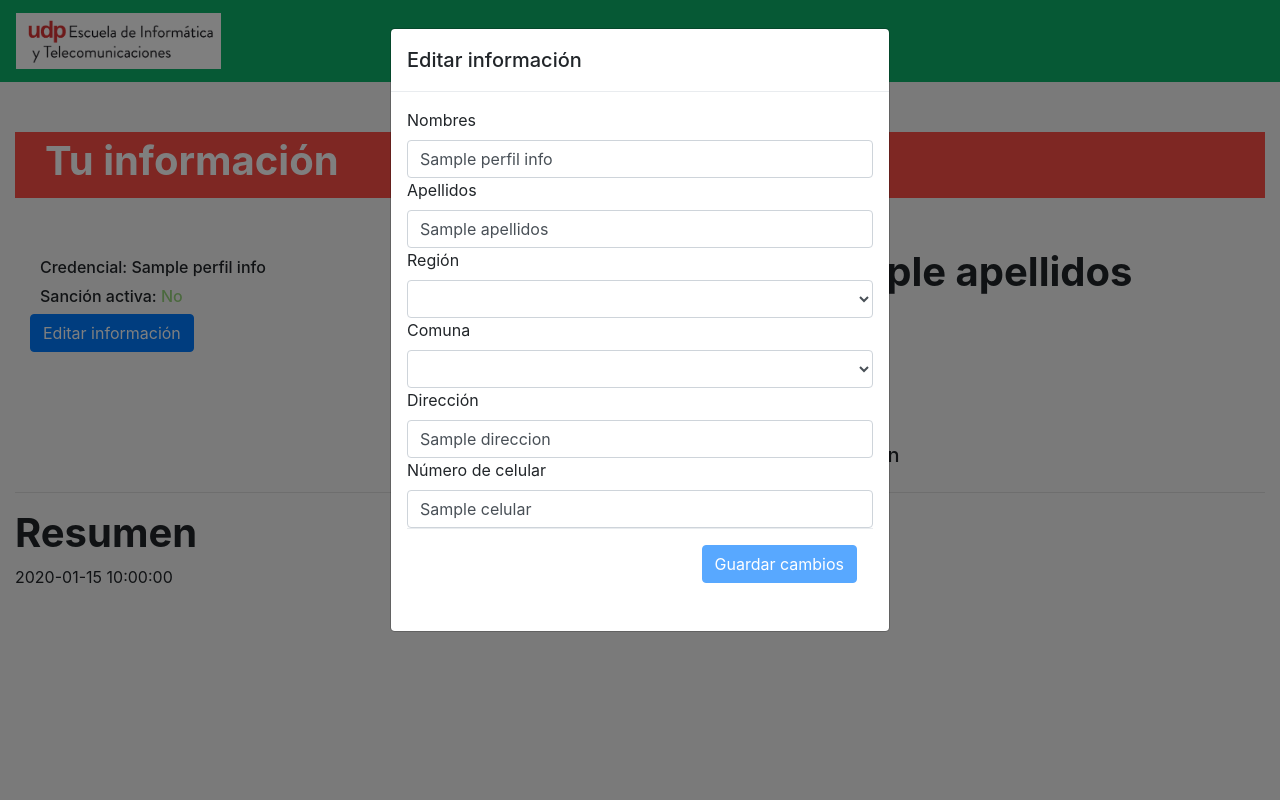
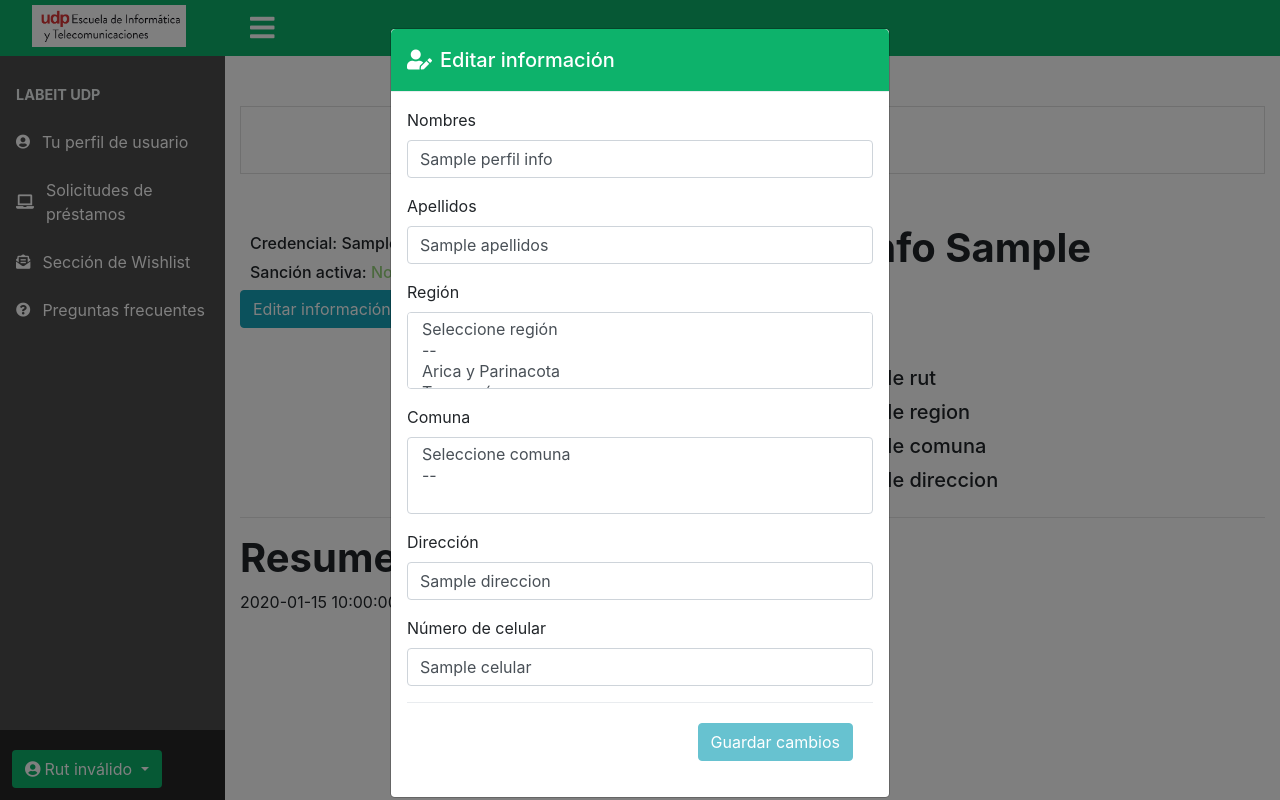
Before and after one commit to PabloMunozP/LabEIT, a Flask app: template app/templates/victor/perfil.html in a window 1280 px wide. Run offline with Flask 2, Linux system fonts and the light colour scheme; the template is opened without the code that fills it: most values are stand-ins (such as "Sample title", 1, 10 or a date in 2020); some libraries are stand-ins or nearby versions.

Commit message:
perfil arreglado 08.06

```diff
--- a/app/templates/victor/configurar_perfil.html
+++ b/app/templates/victor/configurar_perfil.html
@@ -2,8 +2,8 @@
   <div id="editar_informacion" class="modal fade in" tabindex="-1" role="dialog" aria-labelledby="editar_informacion_label" aria-hidden="true" data-keyboard="false" data-backdrop="static">
       <div class="modal-dialog" role="document">
         <div class="modal-content">
-          <div class="modal-header">
-            <h5 class="modal-title" id="editar_informacion_label">Editar información</h5>
+          <div class="modal-header bg-verde-eit">
+            <h5 class="modal-title text-white" id="editar_informacion_label"><i class="fas fa-user-edit mr-2"></i>Editar información</h5>
               <!-- <button type="button" class="close" data-dismiss="modal" aria-label="Close"></button>
                 <span aria-hidden="true">&times; asdasdds</span>
               </button> -->
@@ -11,33 +11,43 @@
         <form id="editar_form" action="/perfil/actualizar_informacion" method="POST">
           <div class="modal-body">
 
-                  <label for="nombres"> Nombres</label>
-                  <div>
-                  <input class="form-control" type="text" name="nombres" id="nombres" onchange="validar_informacion_perfil()" value="">
+                  <div class="form-group">
+                    <label for="nombres">Nombres</label>
+                    <input class="form-control" type="text" name="nombres" id="nombres" onchange="validar_informacion_perfil()" value="">
+                  </div>
 
-                  <label for="apellidos"> Apellidos</label>
-                  <input class="form-control" type="text" name="apellidos" id="apellidos" onchange="validar_informacion_perfil()" value="">
+                  <div class="form-group">
+                    <label for="apellidos">Apellidos</label>
+                    <input class="form-control" type="text" name="apellidos" id="apellidos" onchange="validar_informacion_perfil()" value="">
+                  </div>
 
-                  <label for="regiones"> Región</label>
-                  <select class="form-control" name="region" id="regiones" onchange="validar_informacion_perfil();"></select>
+                  <div class="form-group">
+                    <label for="regiones">Región</label>
+                    <select class="form-control" size="3" name="region" id="regiones" onchange="validar_informacion_perfil();"></select>
+                  </div>
 
-                  <label for="comunas"> Comuna</label>
-                  <select class="form-control" name="comuna" id="comunas" onchange="validar_informacion_perfil()"></select>
+                  <div class="form-group">
+                    <label for="comunas">Comuna</label>
+                    <select class="form-control" size="3" name="comuna" id="comunas" onchange="validar_informacion_perfil()"></select>
+                  </div>
 
-                  <label for="direccion"> Dirección</label>
-                  <input class="form-control" type="text" name="direccion" id="direccion" onchange="validar_informacion_perfil()" value="">
+                  <div class="form-group">
+                    <label for="direccion">Dirección</label>
+                    <input class="form-control" type="text" name="direccion" id="direccion" onchange="validar_informacion_perfil()" value="">
+                  </div>
 
-                  <label for="celular"> Número de celular</label>
-                  <input class="form-control" type="text" name="celular" id="celular" onchange="validar_informacion_perfil()" value="">
+                  <div class="form-group">
+                    <label for="celular"> Número de celular</label>
+                    <input class="form-control" type="text" name="celular" id="celular" onchange="validar_informacion_perfil()" value="">
+                  </div>
 
-          </div>
           <div class="modal-footer">
                   {% if completar_info == False %}
                   <button type="button" id="boton_cerrar" class="btn btn-secondary" data-dismiss="modal" onclick="Cargar_informacion()">Cancelar</button>
                   {% else %}
                   <button type="button" id="boton_cerrar" class="btn btn-secondary" data-dismiss="modal" onclick="Cargar_informacion()" hidden>Cancelar</button>
                   {% endif %}
-                  <button type="summit" id="boton_guardar" class="btn btn-primary" disabled="disabled"> Guardar cambios</button>
+                  <button type="summit" id="boton_guardar" class="btn btn-info" disabled="disabled"> Guardar cambios</button>
           </div>
         </form>
       </div>
--- a/app/templates/victor/perfil.html
+++ b/app/templates/victor/perfil.html
@@ -1,27 +1,5 @@
-<head>
-    <title>Perfil</title>
-    <meta charset="utf-8">
-        <meta http-equiv="X-UA-Compatible" content="IE=edge">
-        <meta name="viewport" content="width=device-width, initial-scale=1">
-        <title>LabEIT UDP</title>
-		<!-- Hojas de estilo CSS -->
-		<script src="https://code.jquery.com/jquery-3.4.1.min.js" integrity="sha256-CSXorXvZcTkaix6Yvo6HppcZGetbYMGWSFlBw8HfCJo=" crossorigin="anonymous"></script>
-		<link rel="stylesheet" href="http://fonts.googleapis.com/css?family=Roboto:400,100,300,500">
-		<link rel="stylesheet" href="https://maxcdn.bootstrapcdn.com/bootstrap/4.0.0/css/bootstrap.min.css" integrity="sha384-Gn5384xqQ1aoWXA+058RXPxPg6fy4IWvTNh0E263XmFcJlSAwiGgFAW/dAiS6JXm" crossorigin="anonymous">
-		<link rel="stylesheet" href="https://use.fontawesome.com/releases/v5.8.2/css/all.css" integrity="sha384-oS3vJWv+0UjzBfQzYUhtDYW+Pj2yciDJxpsK1OYPAYjqT085Qq/1cq5FLXAZQ7Ay" crossorigin="anonymous">
-		<link href="{{ url_for('static', filename='../static/css/estilos_lab.css') }}" rel="stylesheet"/>
-</head>
-
-
-
-<body class="body-profile">
-
-    <nav class="navbar bg-verde-eit">
-        <a class="navbar-brand" href="/">
-          <img src="{{ url_for('static', filename="../static/imgs/logo_eit.png")}}" style="width:40%;" alt="Logo EIT">
-        </a>
-    </nav>
-
+{% extends "layout_in.html"%}
+	{%block body%}
     <div class="container-fluid">
 
         <div class="card rounded-0 section-red-card">
@@ -41,7 +19,7 @@
                 <!-- <img  class="profile-pic" src="{{ url_for('static', filename="../static/imgs/profile_pics/198182354.PNG")}}" /> -->
                 <h6 class="profile-subtext"> Credencial: {{perfil_info.credencial_nombre}} </h6>
                 <h6 class="profile-subtext"> <span>Sanción activa:</span>    <span style="color: #96d37c;">No</span></h6>
-                <button type="button" data-target="#editar_informacion" class="btn btn-primary" data-toggle="modal">
+                <button type="button" data-target="#editar_informacion" class="btn btn-info" data-toggle="modal">
                     Editar información
                 </button>
             </div>
@@ -84,19 +62,6 @@
             {{perfil_info.fecha_registro}}
         </div>
 
+    {% include "victor/configurar_perfil.html" %}
 
-
-
-
-
-
-    </div>
-
-    <script src="{{ url_for('static', filename="../static/js/ubicacion_chile.js")}}"></script>
-    <script src="https://code.jquery.com/jquery-3.5.1.slim.min.js" integrity="sha384-DfXdz2htPH0lsSSs5nCTpuj/zy4C+OGpamoFVy38MVBnE+IbbVYUew+OrCXaRkfj" crossorigin="anonymous"></script>
-    <script src="https://cdn.jsdelivr.net/npm/popper.js@1.16.0/dist/umd/popper.min.js" integrity="sha384-Q6E9RHvbIyZFJoft+2mJbHaEWldlvI9IOYy5n3zV9zzTtmI3UksdQRVvoxMfooAo" crossorigin="anonymous"></script>
-    <script src="https://stackpath.bootstrapcdn.com/bootstrap/4.5.0/js/bootstrap.min.js" integrity="sha384-OgVRvuATP1z7JjHLkuOU7Xw704+h835Lr+6QL9UvYjZE3Ipu6Tp75j7Bh/kR0JKI" crossorigin="anonymous"></script>
-
-
-    {% include "victor/configurar_perfil.html" %}
-</body>
+  {% endblock %}
```
